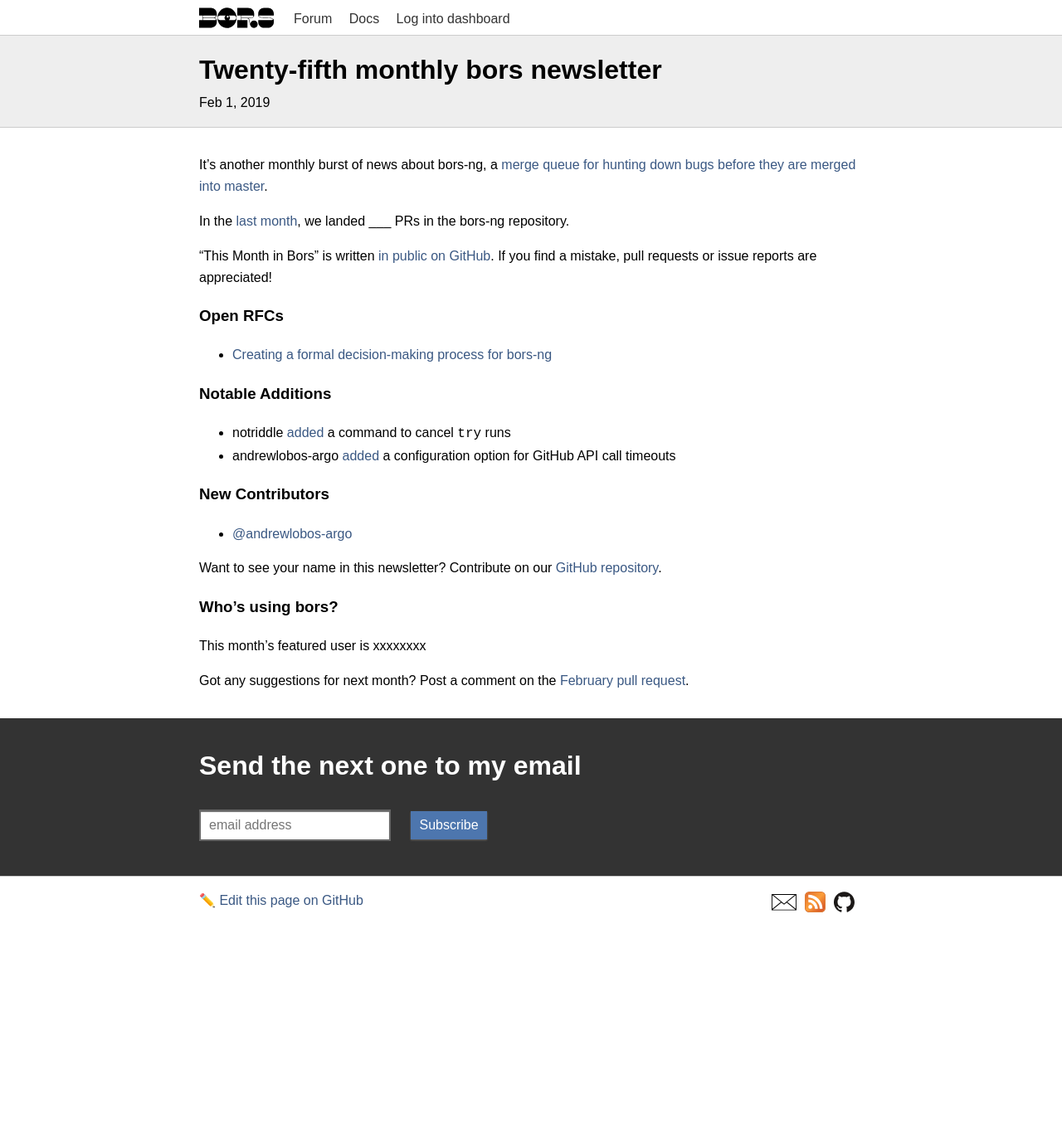
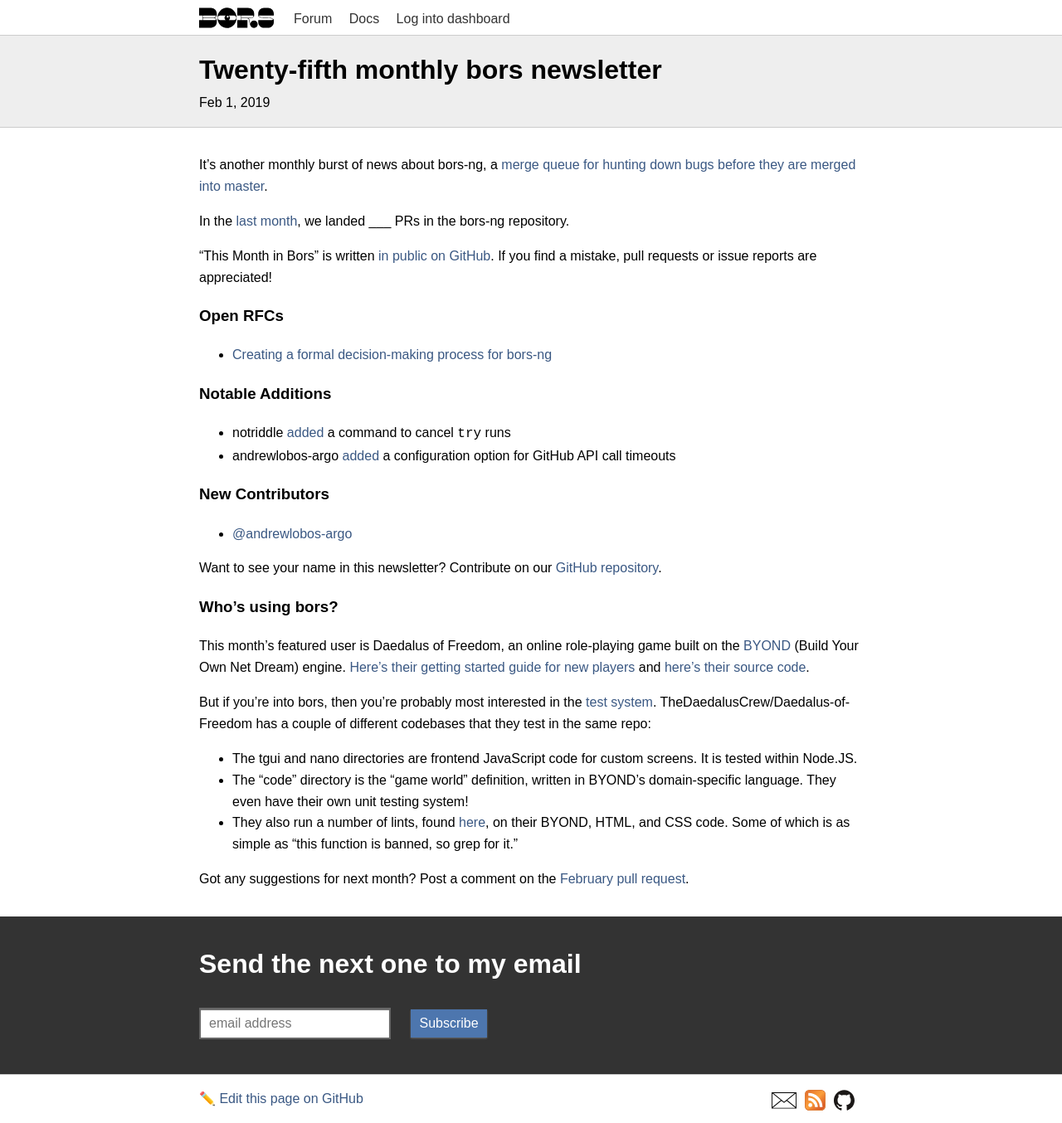
Before and after one commit to bors-ng/bors-ng.github.io, a Jekyll site: the page built from _posts/2019-02-01-tmib-25.md, in a window 1280 px wide. Shown: the whole page at 83% size. Built offline with Jekyll 4.4.1, drawn with Linux system fonts in a browser that asks for light colours; before the commit the page ends 1115 px from its top, so only the background shows below that.

Commit message:
Feature Daedalus of Freedom this month
CC @HiddenKn please check for accuracy

```diff
--- a/_posts/2019-02-01-tmib-25.md
+++ b/_posts/2019-02-01-tmib-25.md
@@ -37,7 +37,13 @@ Want to see your name in this newsletter? Contribute on our [GitHub repository](
 
 ### Who's using bors?
 
-This month's featured user is xxxxxxxx
+This month's featured user is Daedalus of Freedom, an online role-playing game built on the [BYOND](https://secure.byond.com/) (Build Your Own Net Dream) engine. [Here's their getting started guide for new players](https://dofgaming.us/wiki/Guide_for_New_Players) and [here's their source code](https://github.com/TheDaedalusCrew/Daedalus-of-Freedom).
+
+But if you're into bors, then you're probably most interested in the [test system](https://github.com/TheDaedalusCrew/Daedalus-of-Freedom/blob/master/test/run-test.sh). TheDaedalusCrew/Daedalus-of-Freedom has a couple of different codebases that they test in the same repo:
+
+* The tgui and nano directories are frontend JavaScript code for custom screens. It is tested within Node.JS.
+* The "code" directory is the "game world" definition, written in BYOND's domain-specific language. They even have their own unit testing system!
+* They also run a number of lints, found [here](https://github.com/TheDaedalusCrew/Daedalus-of-Freedom/blob/master/test/run-test.sh#L197-L215), on their BYOND, HTML, and CSS code. Some of which is as simple as "this function is banned, so grep for it."
 
 Got any suggestions for next month?
 Post a comment on the [February pull request](https://github.com/bors-ng/bors-ng.github.io/pull/70).
```
